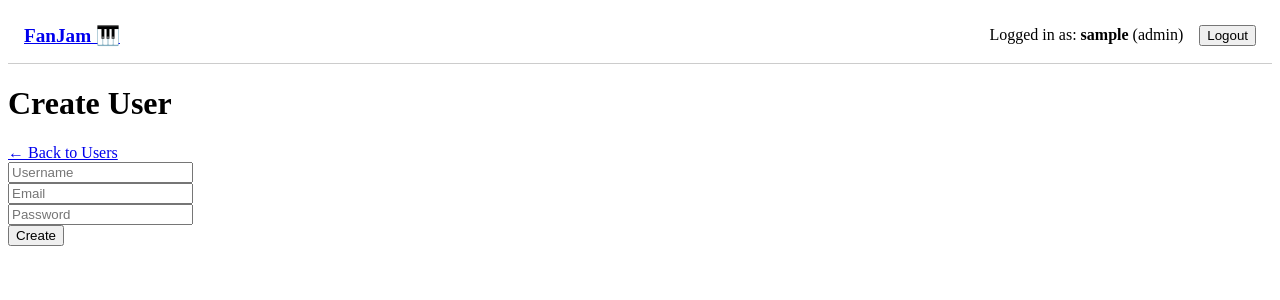
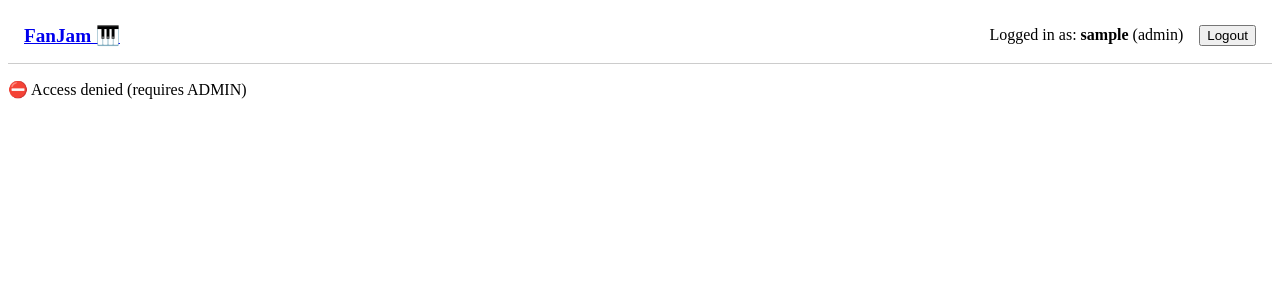
Before and after one commit to idelija92/fanjam, a React (Create React App) app in the folder frontend/: page /users/create in a window 1280 px wide. Shown: the top 300 px of the page. Built offline with nearby package versions, Linux system fonts and the light colour scheme; sample sign-in values are in the browser's storage.

Commit message:
Fully block protected routes with a custom message

```diff
--- a/frontend/src/App.js
+++ b/frontend/src/App.js
@@ -3,6 +3,7 @@ import { BrowserRouter as Router, Routes, Route } from 'react-router-dom';
 import { ToastContainer } from 'react-toastify';
 import 'react-toastify/dist/ReactToastify.css';
 import Header from './components/Header';
+import ProtectedRoute from './components/ProtectedRoute';
 import Home from './pages/Home';
 import Bands from './pages/Bands';
 import Events from './pages/Events';
@@ -28,10 +29,24 @@ function App() {
           <Route path="/" element={<Home />} />
           <Route path="/bands" element={<Bands />} />
           <Route path="/events" element={<Events />} />
-          <Route path="/users" element={<Users />} />
+          <Route
+            path="/users"
+            element={
+              <ProtectedRoute requiredRole="ADMIN">
+                <Users />
+              </ProtectedRoute>
+            }
+          />
           <Route path="/bands/create" element={<CreateBand />} />
           <Route path="/events/create" element={<CreateEvent />} />
-          <Route path="/users/create" element={<CreateUser />} />
+          <Route
+            path="/users/create"
+            element={
+              <ProtectedRoute requiredRole="ADMIN">
+                <CreateUser />
+              </ProtectedRoute>
+            }
+          />
           <Route path="/bands/edit/:id" element={<EditBand />} />
           <Route path="/events/edit/:id" element={<EditEvent />} />
           <Route path="/users/edit/:id" element={<EditUser />} />
--- /dev/null
+++ b/frontend/src/components/ProtectedRoute.js
@@ -0,0 +1,19 @@
+import React from 'react';
+import { Navigate } from 'react-router-dom';
+import { AuthContext } from '../context/AuthContext';
+
+const ProtectedRoute = ({ children, requiredRole }) => {
+  const auth = React.useContext(AuthContext);
+
+  if (!auth?.isAuthenticated) {
+    return <Navigate to="/login" replace />;
+  }
+
+  if (requiredRole && auth?.role !== requiredRole) {
+    return <p>⛔ Access denied (requires {requiredRole})</p>;
+  }
+
+  return children;
+};
+
+export default ProtectedRoute;
```
